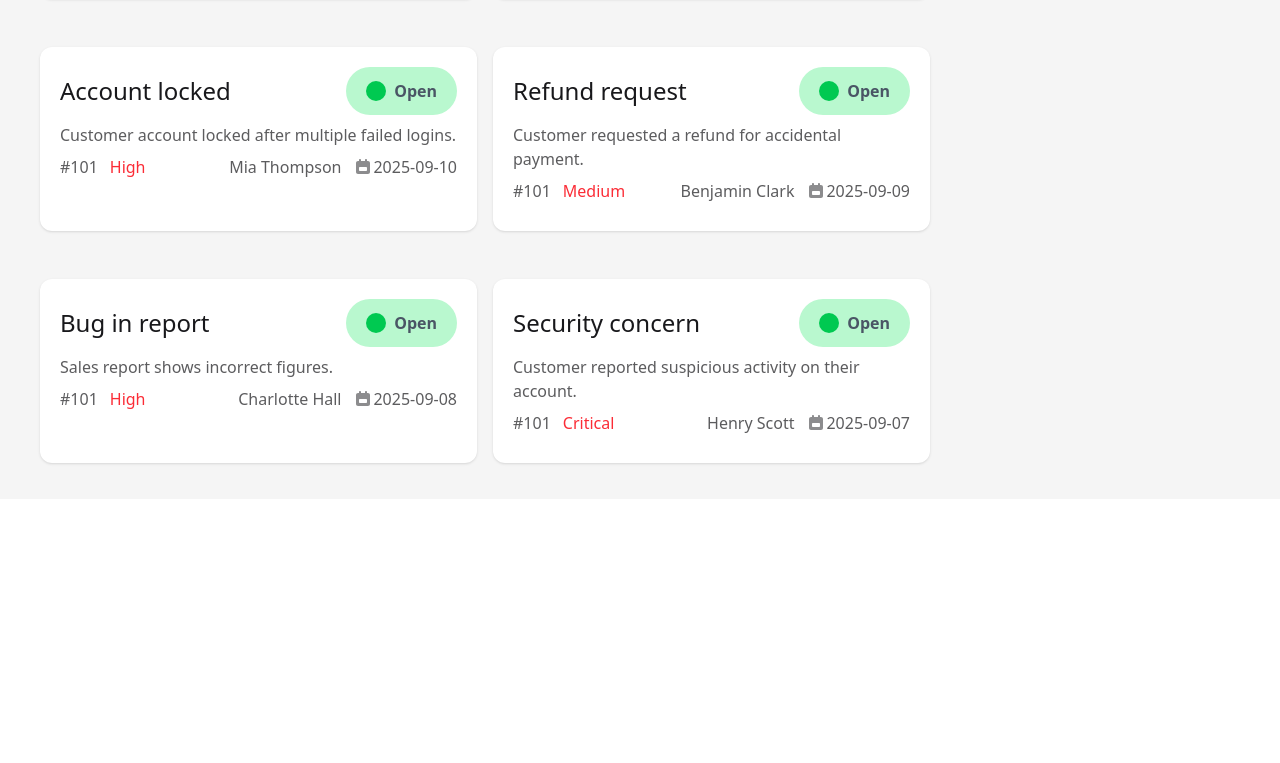
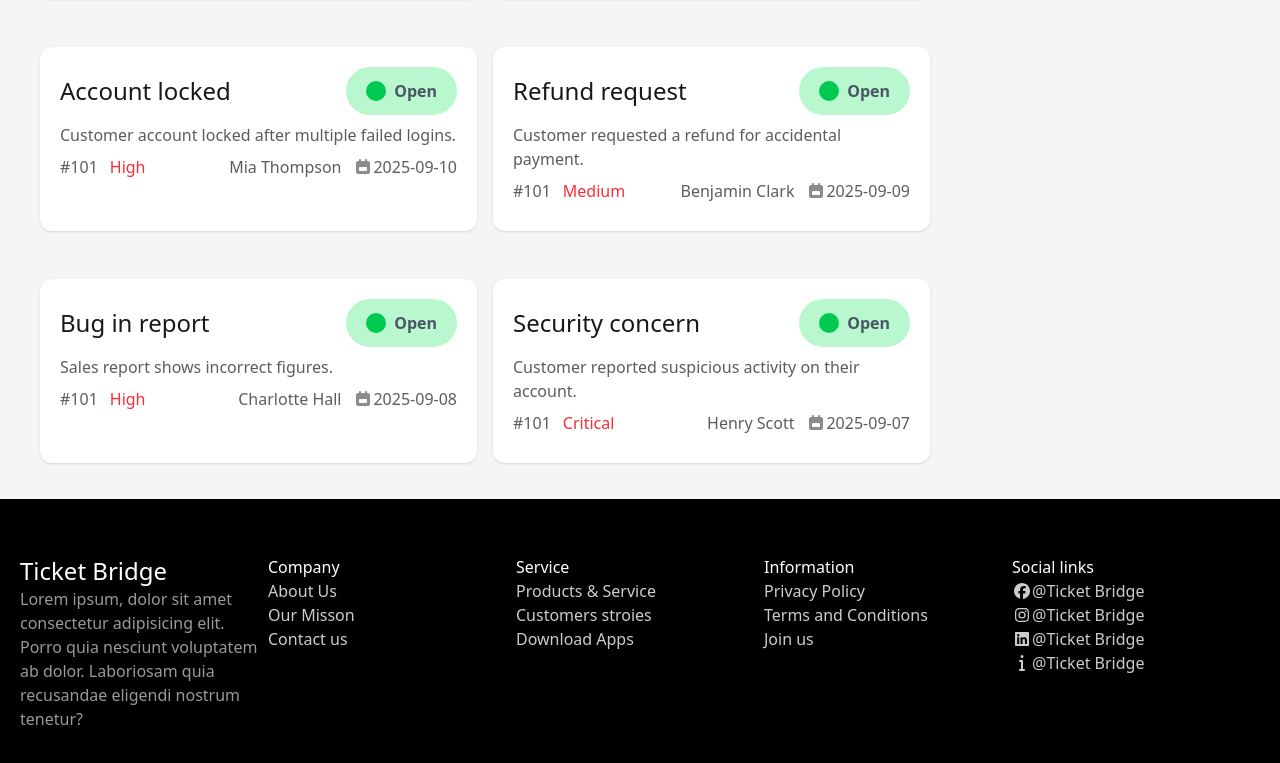
Before and after one commit to devShuvo25/customer-support-app, a React (Vite) app: page / in a window 1280 px wide. Shown: the part 1609-2372 px from the top of the page. Before the commit the page ends 2108 px from the top, so only its background shows below. Built offline with nearby package versions, Linux system fonts and the light colour scheme.

Commit message:
footer added

```diff
--- a/index.html
+++ b/index.html
@@ -5,9 +5,9 @@
     <link rel="icon" type="image/svg+xml" href="/vite.svg" />
     <meta name="viewport" content="width=device-width, initial-scale=1.0" />
     <link rel="shortcut icon" href="src/assets/e.png" type="image/x-icon">
-    <title>customer-support-app</title>
+    <title>Ticket-bridge.com</title>
   </head>
-  <body>
+  <body class="max-w-[1600px] mx-auto">
     <div id="root"></div>
     <script type="module" src="/src/main.jsx"></script>
   </body>
--- a/src/App.css
+++ b/src/App.css
@@ -6,4 +6,9 @@ body{
 
 ul li{
     opacity: 80%;
+    font-weight: 500;
 }
+ul li:hover{
+    color: #632EE3;
+    transition: 0.5s;
+}
--- a/src/App.jsx
+++ b/src/App.jsx
@@ -7,11 +7,11 @@ import NavBar from "./assets/components/navBar";
 import TaskStatus from "./assets/components/taskStatus";
 import Toast from "./assets/components/ToastContainer";
 import { ToastContainer, toast } from "react-toastify";
+import Footer from "./assets/components/footer";
 
 function App() {
   const [tickets, setTickets] = useState([]);
   const [openedTickets, setOpenTickets] = useState([]);
-  const [isComplete, setIsComplete] = useState(false);
   const [totalCompleted, setTotalCompleted] = useState([]);
   const [count, setCount] = useState(0);
   const [loadComplete, setLoadComplete] = useState([]);
@@ -46,7 +46,6 @@ function App() {
   };
   const handleComplete = (thisTicket) => {
     setCompletedTickets([...completedTickets, thisTicket.id]);
-    setIsComplete(true);
     setCount(count + 1);
     setTotalCompleted([...totalCompleted, thisTicket]);
     const copyOfTickets = [...tickets];
@@ -85,7 +84,6 @@ const removeFromResolved = (thisTicket) => {
       totalResolved.splice(indexOfRemoveItem, 1);
       setTotalCompleted(totalResolved);
     }
-  console.log(totalResolved)
 }
   return (
     <>
@@ -99,13 +97,13 @@ const removeFromResolved = (thisTicket) => {
         handleComplete={handleComplete}
         tickets={tickets}
         handleTicket={handleTicket}
-        isComplete={isComplete}
         loadComplete={loadComplete}
         completedTickets={completedTickets}
         totalCompleted={totalCompleted}
         isPending={isPending}
         removeFromResolved={removeFromResolved}
       ></CustommerTicket>
+      <Footer></Footer>
     </>
   );
 }
--- a/src/assets/components/custommerTicket.jsx
+++ b/src/assets/components/custommerTicket.jsx
@@ -46,7 +46,7 @@ const CustommerTicket = ({
             ))}
           </div>
           <h1 className="text-xl opacity-80 font-semibold ms-3 my-2">Resolved Task</h1>
-          <p className="ms-3 text-lg opacity-70">{!isComplete? "No resolved task yet": ''}</p>
+          <p className="ms-3 text-lg opacity-70">{totalCompleted.length === 0? "No resolved task yet": ''}</p>
             {
               totalCompleted.map(resolved =>
                 <ResovedTickets key={resolved.id} resolved={resolved} removeFromResolved={removeFromResolved}></ResovedTickets>
--- /dev/null
+++ b/src/assets/components/footer.jsx
@@ -0,0 +1,51 @@
+import React from 'react';
+import { FontAwesomeIcon } from '@fortawesome/react-fontawesome';
+import { faFacebook,faInstagram,faLinkedin } from '@fortawesome/free-brands-svg-icons';
+import { faInfo } from '@fortawesome/free-solid-svg-icons';
+
+const Footer = () => {
+    return (
+        <div className='bg-black text-white grid grid-cols-5 py-14 px-5'>
+            <div>
+                <h1 className='text-2xl'>Ticket Bridge</h1>
+                <p className='opacity-60'>Lorem ipsum, dolor sit amet consectetur adipisicing elit. Porro quia nesciunt voluptatem ab dolor. Laboriosam quia recusandae eligendi nostrum tenetur?</p>
+            </div>
+            <div>
+                <h1>Company</h1>
+                <ul>
+                    <li><a href="#">About Us</a></li>
+                    <li><a href="#">Our Misson</a></li>
+                    <li><a href="#">Contact us</a></li>
+                </ul>
+            </div>
+            <div>
+                <h1>Service</h1>
+                <ul>
+                    <li><a href="#">Products & Service</a></li>
+                    <li><a href="#">Customers stroies</a></li>
+                    <li><a href="#">Download Apps</a></li>
+                </ul>
+            </div>
+            <div>
+                <h1>Information</h1>
+                <ul>
+                    <li><a href="#">Privacy Policy</a></li>
+                    <li><a href="#">Terms and Conditions</a></li>
+                    <li><a href="#">Join us</a></li>
+                </ul>
+            </div>
+            <div>
+                <h1>Social links</h1>
+                <ul>
+                    <li><a href="#"><FontAwesomeIcon icon={faFacebook}></FontAwesomeIcon>@Ticket Bridge</a></li>
+                    <li><a href="#"><FontAwesomeIcon icon={faInstagram}></FontAwesomeIcon>@Ticket Bridge</a></li>
+                    <li><a href="#"><FontAwesomeIcon icon={faLinkedin}></FontAwesomeIcon>@Ticket Bridge</a></li>
+                    <li><a href="#"><FontAwesomeIcon icon={faInfo}></FontAwesomeIcon>@Ticket Bridge</a></li>
+                </ul>
+            </div>
+
+        </div>
+    );
+};
+
+export default Footer;
--- a/src/assets/components/navBar.jsx
+++ b/src/assets/components/navBar.jsx
@@ -45,7 +45,7 @@ const NavBar = () => {
           </li>
           </ul>
         </div>
-        <h1 className="text-black lg:font-bold text-lg lg:text-2xl">
+        <h1 className="bg-gradient-to-br from-[#632EE3] to-[#54CF68] bg-clip-text text-transparent lg:font-bold text-lg lg:text-2xl ">
           Ticket Bridge
         </h1>
       </div>
--- a/src/assets/components/resovedTickets.jsx
+++ b/src/assets/components/resovedTickets.jsx
@@ -11,7 +11,7 @@ const ResovedTickets = ({resolved,removeFromResolved}) => {
                 <p className='flex items-center justify-normal gap-2 text-green-600 font-semibold'><FontAwesomeIcon className='text-green-500 '
             icon={faCircleCheck}></FontAwesomeIcon>Completed</p>
             </div>
-            <a onClick={() => removeFromResolved(resolved)} className='cursor-pointer font-semibold text-red-600'>Cliclk to remove</a>
+            <a onClick={() => removeFromResolved(resolved)} className='cursor-pointer font-semibold text-red-600'>Click to remove</a>
         </div>
     );
 };
```
